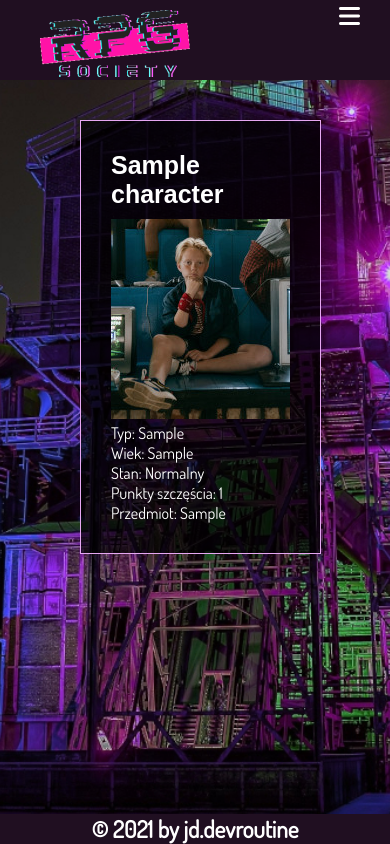
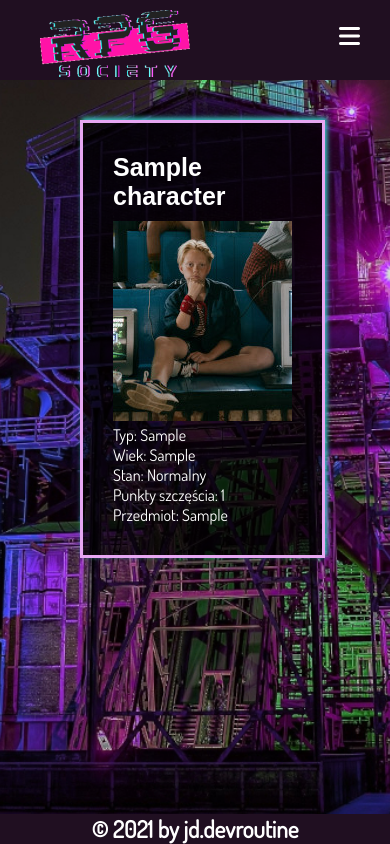
Before and after one commit to jdroutine/rpgsociety, a Django app: page /character in a window 390 px wide. Run offline with Django 3.2, Linux system fonts and the light colour scheme; tables that the repository leaves empty hold one stand-in row (values such as "Sample post"); some libraries are stand-ins or nearby versions; some web fonts are replaced.

Commit message:
html template edited

```diff
--- a/rpgsociety/characterCard/static/css/style.css
+++ b/rpgsociety/characterCard/static/css/style.css
@@ -5,7 +5,7 @@
 body {
     font-family: "Dosis", sans-serif;
     --main-color: #200f21;
-    --hoover-color: mediumturquoise;
+    --hoover-color: rgb(58, 211, 206);
     background-image: url("../images/bg.jpg");
     background-repeat: no-repeat;
     background-position: center;
@@ -47,6 +47,7 @@ nav ul li a:hover {
     float: right;
 }
 #hamburger {
+    padding-top: 20px;
     float: right;
     color: white;
     margin-top: auto;
@@ -97,6 +98,7 @@ aside img {
 
 #youtube iframe {
     border: 1px solid #e6a7f2;
+    box-shadow: 0px 0px 20px var(--hoover-color);
     position: absolute;
     top: 0;
     left: 0;
@@ -116,10 +118,13 @@ aside img {
 #cards div {
     padding: 30px;
     background-color: rgba(0, 0, 0, 0.7);
-    border: 1px solid #e6a7f2;
+    border: 3px solid #e6a7f2;
+    box-shadow: 2px -2px 5px var(--hoover-color);
+
 }
 #cards div:hover {
     transform: scale(1.1);
+    box-shadow: 5px -5px 5px var(--hoover-color);
 }
 #cards h2 {
     font-family: "DotGothic16", sans-serif;
@@ -143,7 +148,9 @@ aside img {
 .grid-container > article {
     background-color: rgba(0, 0, 0, 0.7);
     padding: 10px;
-    border: 1px solid #e6a7f2;
+    border: 2px solid #e6a7f2;
+    box-shadow: 2px -2px 2px var(--hoover-color);
+
 }
 .grid-container .item1 .content {
     column-count: 2;
@@ -159,6 +166,7 @@ aside img {
 footer {
     display: block;
     width: 100%;
+    height: 30px;
     background-color: var(--main-color);
     color: white;
     text-align: center;
@@ -214,7 +222,7 @@ footer {
         color: white;
     }
     #cards div {
-        margin-bottom: 20px;
+        margin-bottom: 30px;
     }
     #home {
         display: grid;
--- a/rpgsociety/characterCard/templates/index.html
+++ b/rpgsociety/characterCard/templates/index.html
@@ -24,8 +24,8 @@
                 <li><a href="">Mapa</a></li>
                 <li><a href="">Galeria</a></li>
                 <div id="social-links">
-                    <li><a href=""><i class="fab fa-instagram"></i></a></li>
-                    <li><a href=""><i class="fab fa-youtube"></i></a></li>
+                    <li><a href="https://www.instagram.com/jd.devroutine/"><i class="fab fa-instagram"></i></a></li>
+                    <li><a href="https://www.youtube.com/channel/UCV9khf9FYqr15_yL3upA2Ng"><i class="fab fa-youtube"></i></a></li>
                 </div>
             </div>
             <div id="hamburger">
```
